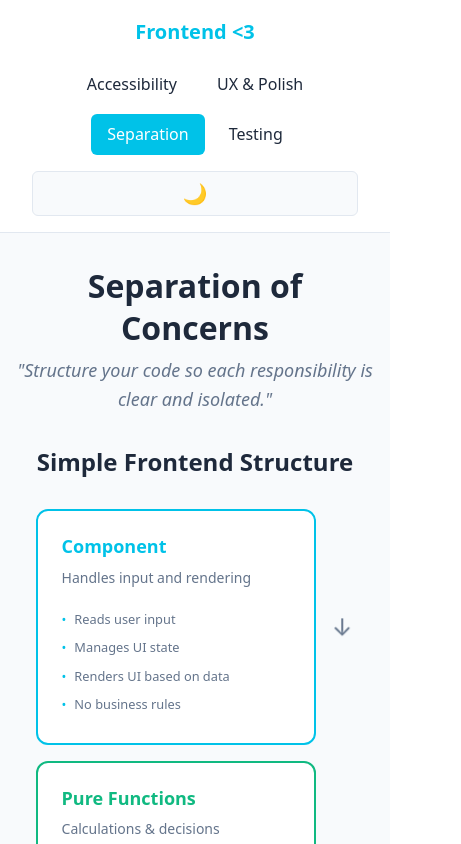
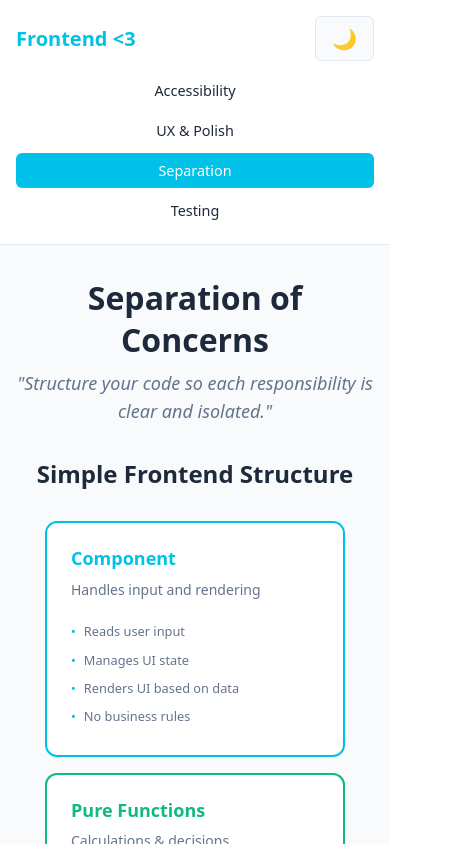
Before and after one commit to amedeomajer/frontend-best-practices-demo, a React (Vite) app: page /separation in a window 390 px wide. Shown: the top 844 px of the page, 461 px wide, since content can reach past the window. Built offline with nearby package versions, Linux system fonts and the light colour scheme.

Commit message:
fix navbar and boxes

```diff
--- a/src/components/Navbar.css
+++ b/src/components/Navbar.css
@@ -57,15 +57,38 @@
 
 @media (max-width: 768px) {
   .navbar {
+    padding: 1rem;
+    gap: 0.75rem;
+  }
+
+  .navbar-brand {
+    order: 1;
+  }
+
+  .navbar-links {
+    order: 3;
+    width: 100%;
+    justify-content: center;
+    gap: 0.25rem;
+  }
+
+  .navbar-links a {
+    padding: 0.4rem 0.75rem;
+    font-size: 0.9rem;
+  }
+
+  .theme-toggle {
+    order: 2;
+  }
+}
+
+@media (max-width: 480px) {
+  .navbar-links {
     flex-direction: column;
     align-items: stretch;
   }
 
-  .navbar-brand {
+  .navbar-links a {
     text-align: center;
   }
-
-  .navbar-links {
-    justify-content: center;
-  }
 }
--- a/src/pages/separation/SeparationPage.css
+++ b/src/pages/separation/SeparationPage.css
@@ -39,8 +39,8 @@
   border-radius: 12px;
   padding: 1.5rem;
   flex: 1;
-  min-width: 200px;
-  max-width: 280px;
+  min-width: 240px;
+  max-width: 300px;
   border: 2px solid var(--border-color);
 }
 
@@ -93,13 +93,6 @@
 
 .service-box h3 {
   color: #8b5cf6;
-}
-
-.arch-arrow {
-  display: flex;
-  align-items: center;
-  font-size: 1.5rem;
-  color: var(--text-secondary);
 }
 
 @media (max-width: 768px) {
--- a/src/pages/separation/SeparationPage.tsx
+++ b/src/pages/separation/SeparationPage.tsx
@@ -24,7 +24,6 @@ export default function SeparationPage() {
               <li>No business rules</li>
             </ul>
           </div>
-          <div className="arch-arrow">→</div>
           <div className="arch-box pure-box">
             <h3>Pure Functions</h3>
             <p>Calculations & decisions</p>
@@ -35,7 +34,6 @@ export default function SeparationPage() {
               <li>Contains business logic</li>
             </ul>
           </div>
-          <div className="arch-arrow">→</div>
           <div className="arch-box service-box">
             <h3>Service</h3>
             <p>External communication</p>
```
